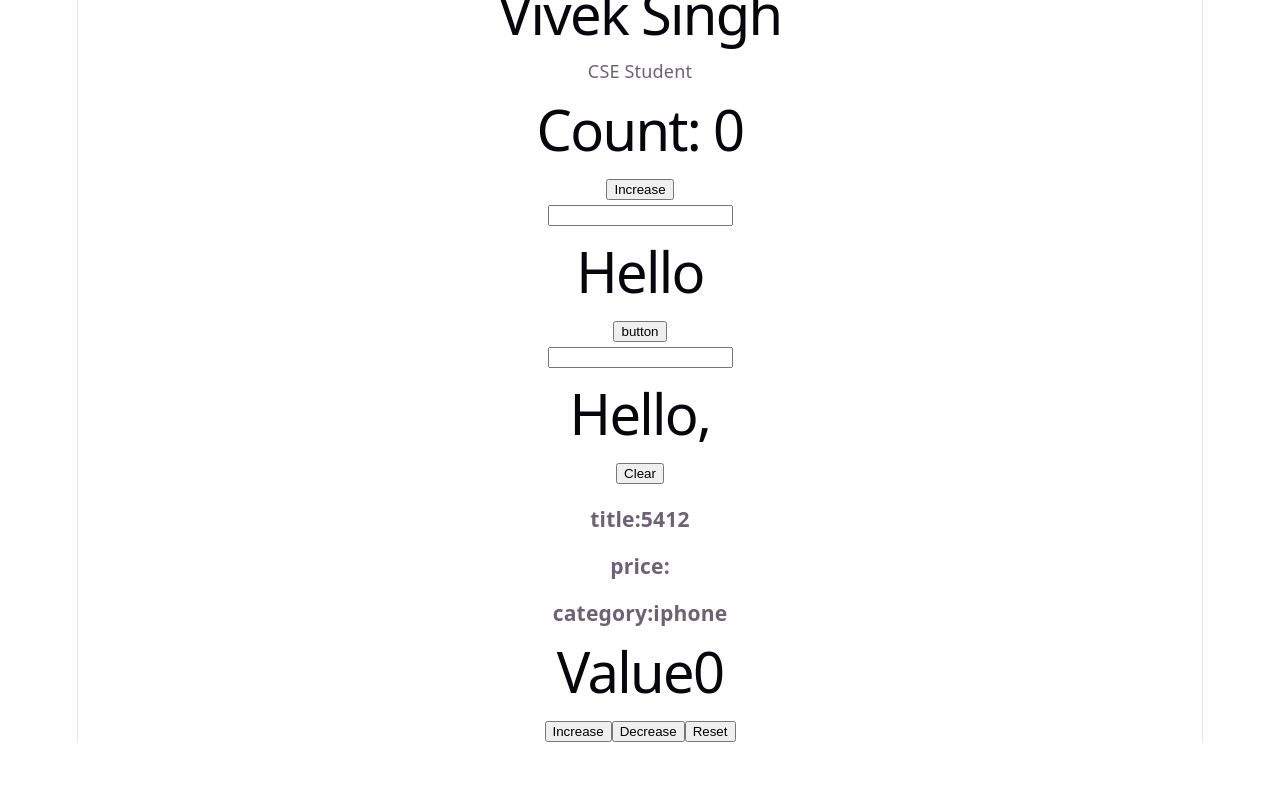
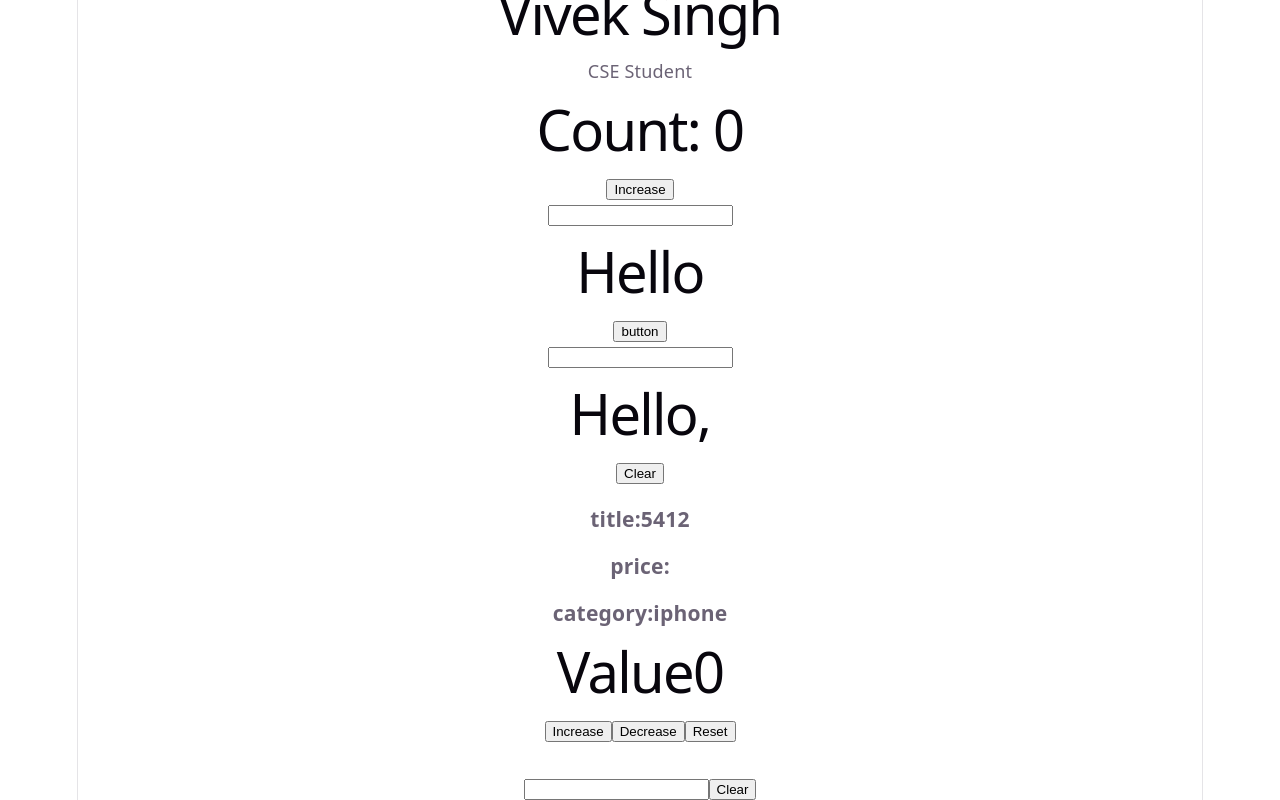
Before and after one commit to viveksingh002/Practicereact, a React (Vite) app: page / in a window 1280 px wide. Shown: the part 529-1329 px from the top of the page. Before the commit the page ends 1271 px from the top, so only its background shows below. Built offline with nearby package versions, Linux system fonts and the light colour scheme.

Commit message:
Input name

```diff
--- a/src/App.jsx
+++ b/src/App.jsx
@@ -6,6 +6,7 @@ import Onlick from './onclickevent'
 import Test from './Test'
 import Props from './Props'
 import Counter from './Counter'
+import Input from './Inputname'
 
 
 function App() {
@@ -47,7 +48,7 @@ title="5412"
 
 
 <Counter/>
-
+<Input/>
 
     </div>
   )
--- /dev/null
+++ b/src/Inputname.jsx
@@ -0,0 +1,18 @@
+import { useState } from "react";
+function Input(){
+const[value,setValue]=useState("");
+// function test(e){
+//     value(setValue(e.target.value))
+// }
+function hide(){
+    setValue(" ")
+}
+return(
+    <div>
+    <h1>{value}</h1>
+        <input value={value} onChange={(e)=>{setValue(e.target.value)}}/>
+        <button onClick={hide}>Clear</button>
+    </div>
+)
+}
+export default Input
```
